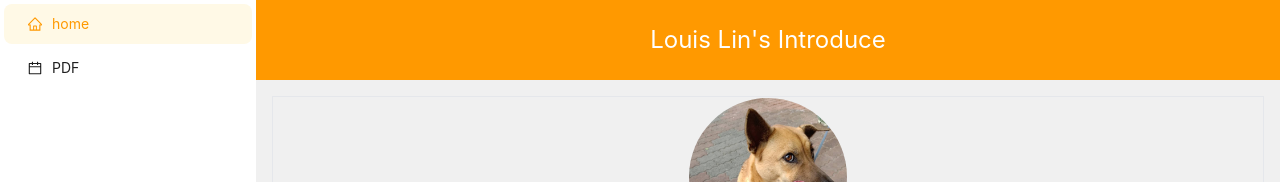
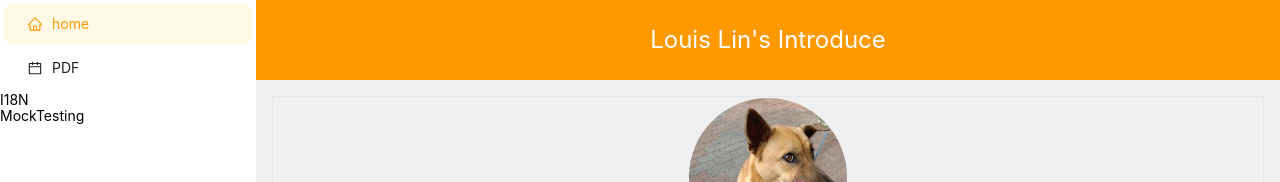
Before and after one commit to SHiuN26/Introduction, a React (Vite) app: page / in a window 1280 px wide. Shown: the top 182 px of the page. Built offline with nearby package versions, Linux system fonts and the light colour scheme.

Commit message:
fix 整理資料夾

```diff
--- a/src/Layout/AppNavbar.jsx
+++ b/src/Layout/AppNavbar.jsx
@@ -85,9 +85,9 @@ const AppNavbar = () => {
           setCurrentRoute(e.key);
         }}
       />
-      {/* {todo.map((item) => {
+      {todo.map((item) => {
         return <div key={item}>{item}</div>;
-      })} */}
+      })}
     </Sider>
   ) : (
     <>
--- a/src/pages/HomePage/Home.jsx
+++ b/src/pages/HomePage/Home.jsx
@@ -1,7 +1,7 @@
 import React, { useContext, forwardRef } from "react";
 import { Row, Col, Divider, Avatar, Typography } from "antd";
 import dog from "@/asset/img/dog.jpg";
-import WorkTimeLine from "./WorkTimeLine";
+import WorkTimeLine from "./Components/WorkTimeLine";
 import GithubIcon from "@/components/GithubIcon";
 import { GlobalContext } from "@/contexts/GlobalContext";
 
--- a/src/pages/HomePage/Resize.jsx
+++ /dev/null
@@ -1,23 +0,0 @@
-import React, { useEffect } from "react";
-
-const Resize = () => {
-  //     const handleResize = () => {
-  //         if (window.innerWidth <= 768) {
-  //             setDeviceType(DeviceType.Mobile);
-  //         } else if (window.innerWidth <= 1024) {
-  //             setDeviceType(DeviceType.LapTop);
-  //         } else {
-  //             setDeviceType(DeviceType.Desktop);
-  //         }
-  //     };
-
-  //     useEffect(() => {
-
-  //     window.addEventListener('resize', handleResize);
-  //     handleResize();
-  //     return () => window.removeEventListener('resize', handleResize);
-  // }, []);
-  return <div>Resize</div>;
-};
-
-export default Resize;
```
Also changed, not shown: src/pages/HomePage/Components/WorkTimeLine.jsx (renamed from src/pages/HomePage/WorkTimeLine.jsx).
